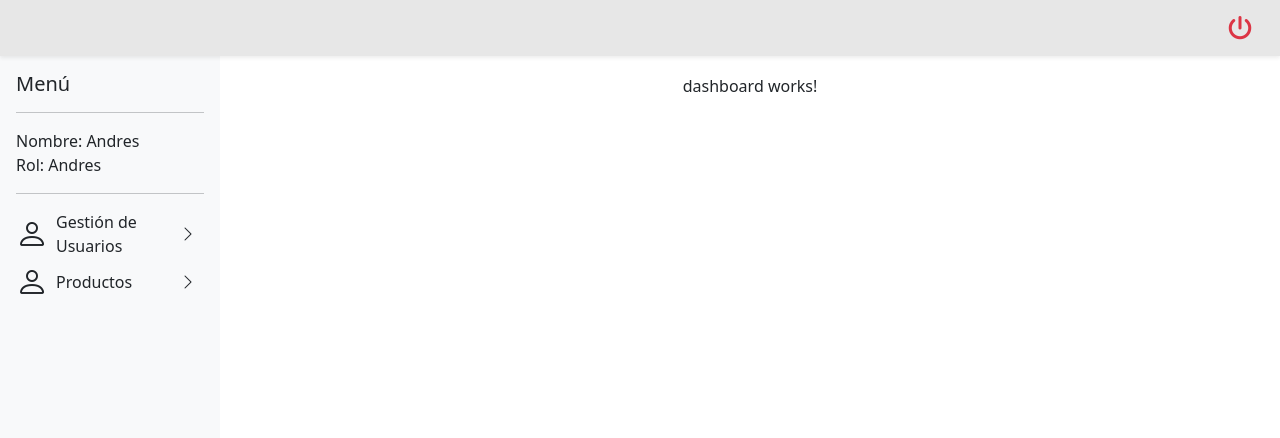
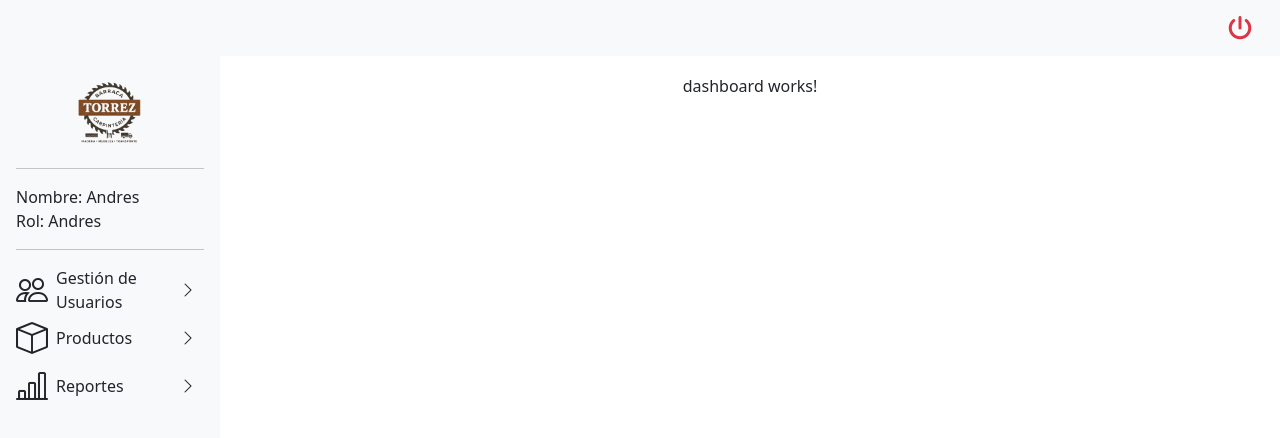
Before and after one commit to jchaveztorrez/FrontendBarraca, an Angular app: page /app-panel-control/dashboard in a window 1280 px wide. Shown: the top 438 px of the page. Built offline with nearby package versions, Linux system fonts and the light colour scheme.

Commit message:
cambios de html

```diff
--- a/src/app/components/panel-control/panel-control.component.html
+++ b/src/app/components/panel-control/panel-control.component.html
@@ -1,9 +1,6 @@
 <section class="layout">
   <!-- Navbar (header) -->
-  <nav
-    class="navbar navbar-expand-md shadow-sm header"
-    style="background-color: #e7e7e7; z-index: 1030"
-  >
+  <nav class="navbar navbar-expand-md header bg-light" style="z-index: 1030">
     <div class="container-fluid mx-2">
       <button class="btn d-md-none me-2" (click)="toggleSidebar()" title="Menú">
         <i class="bi bi-list fs-2 text-dark"></i>
@@ -20,14 +17,20 @@
       </div>
     </div>
   </nav>
-
   <!-- Sidebar (leftSide) -->
   <aside
     class="leftSide bg-light p-3"
     [class.show]="isSidebarVisibleOnSmallScreens"
   >
     <div class="mb-3">
-      <h5 class="text-dark">Menú</h5>
+      <div class="d-flex justify-content-center align-items-center">
+        <img
+          src="assets/LogoBarracaTransparente.png"
+          alt=""
+          style="max-width: 80px"
+        />
+      </div>
+
       <hr class="text-dark" />
       <p class="text-dark mb-0">Nombre: Andres</p>
       <p class="text-dark">Rol: Andres</p>
@@ -42,7 +45,7 @@
         style="cursor: pointer"
       >
         <div class="col-auto pe-2">
-          <i class="bi bi-person fs-2 text-dark"></i>
+          <i class="bi bi-people fs-2 text-dark"></i>
         </div>
         <div class="col text-start">
           <span class="text-dark">Gestión de Usuarios</span>
@@ -51,7 +54,7 @@
           <i
             class="bi"
             [ngClass]="
-              isActive('GestióndeUsuarios')
+              isActive('GestionDeUsuarios')
                 ? 'bi-chevron-down'
                 : 'bi-chevron-right'
             "
@@ -140,14 +143,14 @@
         </li>
       </ul>
 
-      <!-- productos -->
+      <!-- Productos -->
       <li
         class="d-flex align-items-center"
         (click)="toggleSection('productos')"
         style="cursor: pointer"
       >
         <div class="col-auto pe-2">
-          <i class="bi bi-person fs-2 text-dark"></i>
+          <i class="bi bi-box fs-2 text-dark"></i>
         </div>
         <div class="col text-start">
           <span class="text-dark">Productos</span>
@@ -162,6 +165,7 @@
           ></i>
         </div>
       </li>
+
       <ul class="list-group ps-3" *ngIf="isActive('productos')">
         <!-- Usuario Forestal -->
         <li class="d-flex align-items-center">
@@ -275,6 +279,61 @@
           </div>
         </li>
       </ul>
+      <!-- Reportes -->
+      <li
+        class="d-flex align-items-center"
+        (click)="toggleSection('reportes')"
+        style="cursor: pointer"
+      >
+        <div class="col-auto pe-2">
+          <i class="bi bi-bar-chart-line fs-2 text-dark"></i>
+        </div>
+        <div class="col text-start">
+          <span class="text-dark">Reportes</span>
+        </div>
+        <div class="col-auto pe-2">
+          <i
+            class="bi"
+            [ngClass]="
+              isActive('reportes') ? 'bi-chevron-down' : 'bi-chevron-right'
+            "
+            class="text-dark"
+          ></i>
+        </div>
+      </li>
+      <ul class="list-group ps-3" *ngIf="isActive('reportes')">
+        <!-- Reporte de Ventas -->
+        <li class="d-flex align-items-center">
+          <div class="col-auto pe-2">
+            <i class="bi bi-receipt fs-2 text-dark"></i>
+          </div>
+          <div class="col text-start">
+            <a
+              routerLink="/app-panel-control/reporte-venta"
+              class="text-dark text-decoration-none"
+              (click)="closeSidebarOnMobile()"
+            >
+              Reporte de Ventas
+            </a>
+          </div>
+        </li>
+
+        <!-- Reporte de Inventario -->
+        <li class="d-flex align-items-center">
+          <div class="col-auto pe-2">
+            <i class="bi bi-clipboard-data fs-2 text-dark"></i>
+          </div>
+          <div class="col text-start">
+            <a
+              routerLink="/app-panel-control/reporte-inventario"
+              class="text-dark text-decoration-none"
+              (click)="closeSidebarOnMobile()"
+            >
+              Reporte de Inventario
+            </a>
+          </div>
+        </li>
+      </ul>
     </ul>
   </aside>
 
```
